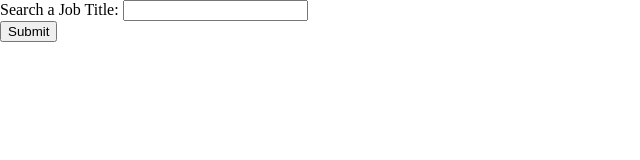
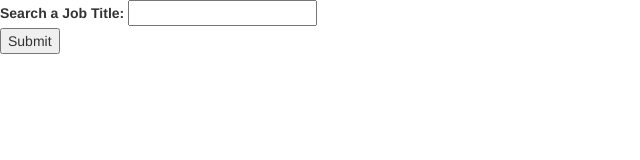
Before and after one commit to dctreborn/Jaeger-Job-Search, a plain HTML site: page index.html in a window 1280 px wide. Shown: the whole page, without its empty margins (0-640 px from the left). Drawn offline with nearby package versions, Linux system fonts and the light colour scheme.

Commit message:
added html formatting and indents for readbility

```diff
--- a/assets/javascript/document.js
+++ b/assets/javascript/document.js
@@ -7,7 +7,9 @@ window.onload = function() {
 		var type = $("#job-input").val().trim();
 
 		// added my t.p and t.k from what glassdoor sent me, need to figure out "userip" and "useragent"
-		var queryURL = "http://api.glassdoor.com/api/api.htm?t.p=129054&t.k=jwRaV7Sf7yU&userip=0.0.0.0&useragent=&format=json&v=1&action=jobs-stats&q="+type+"&returnStates=true&admLevelRequested=1";
+		var queryURL = "http://api.glassdoor.com/api/api.htm?t.p=129054&t.k=jwRaV7Sf7yU&userip=0.0.0.0&useragent=&format=json&v=1&action=jobs-stats&q="
+		+ type
+		+ "&returnStates=true&admLevelRequested=1";
 
 		console.log(queryURL);
 
--- a/index.html
+++ b/index.html
@@ -1,28 +1,27 @@
 <!DOCTYPE html>
-<html>
+<html lang="en">
 <head>
+	<meta charset="UTF-8">
 	<title>Job Search</title>
 
 	<link rel="stylesheet" type="text/css" href="assets/css/reset.css" />
+	<link rel="stylesheet" type="text/css" href="https://maxcdn.bootstrapcdn.com/bootstrap/3.3.7/css/bootstrap.min.css">
 	<link rel="stylesheet" type="text/css" href="assets/css/style.css" />
 
 	<script type="text/javascript" src="assets/javascript/document.js"></script>
 	<script src="http://code.jquery.com/jquery-2.1.3.min.js"></script>
-
 </head>
 <body>
 
 	<div id="container">
 
 		<form>
-
 			<label for="job-input">Search a Job Title: </label>
 			<!-- Input Box -->
 			<input type="text" id="job-input">
 			<br>
 			<!-- submit btn -->
 			<input id="add-job" type="submit" value="Submit">
-
 		</form>
 
 	</div>
```
